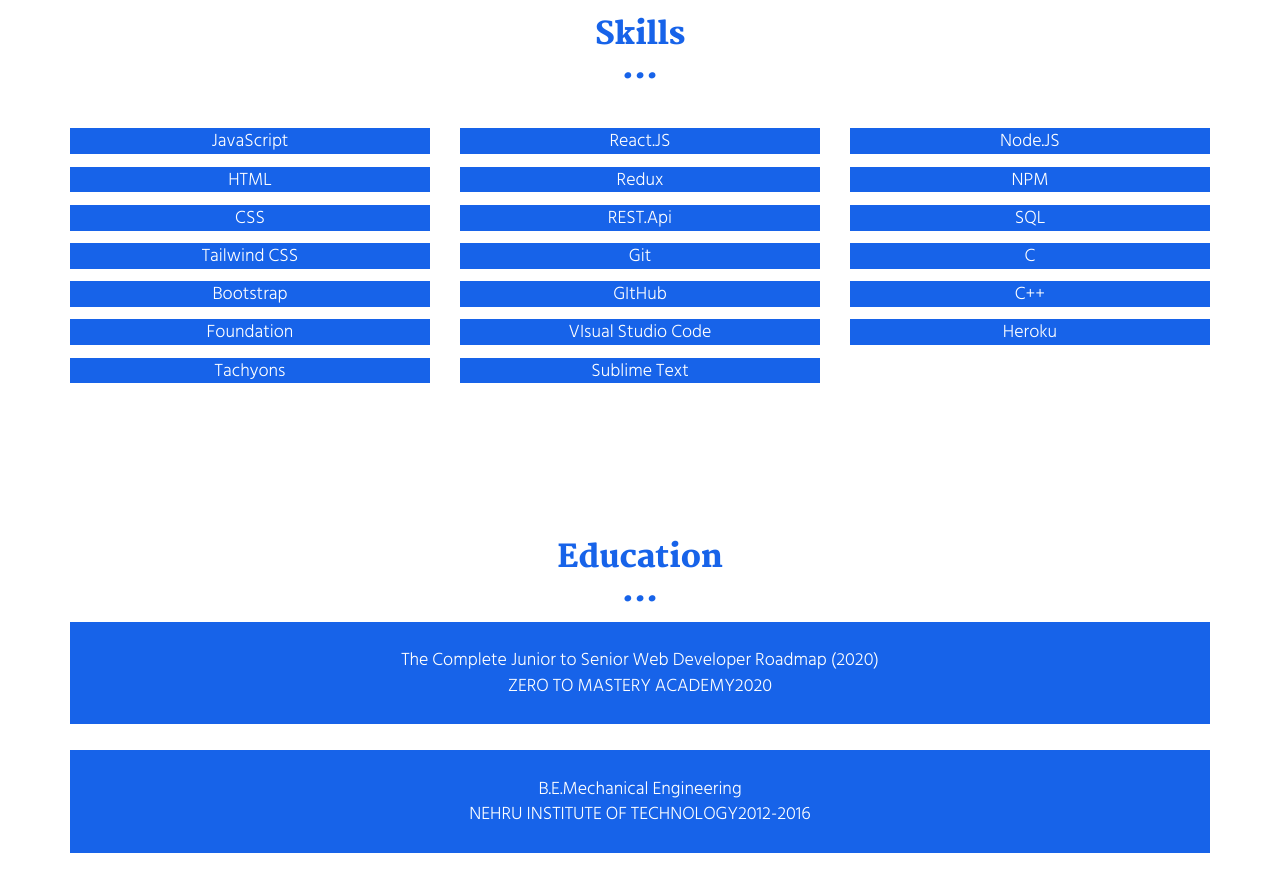
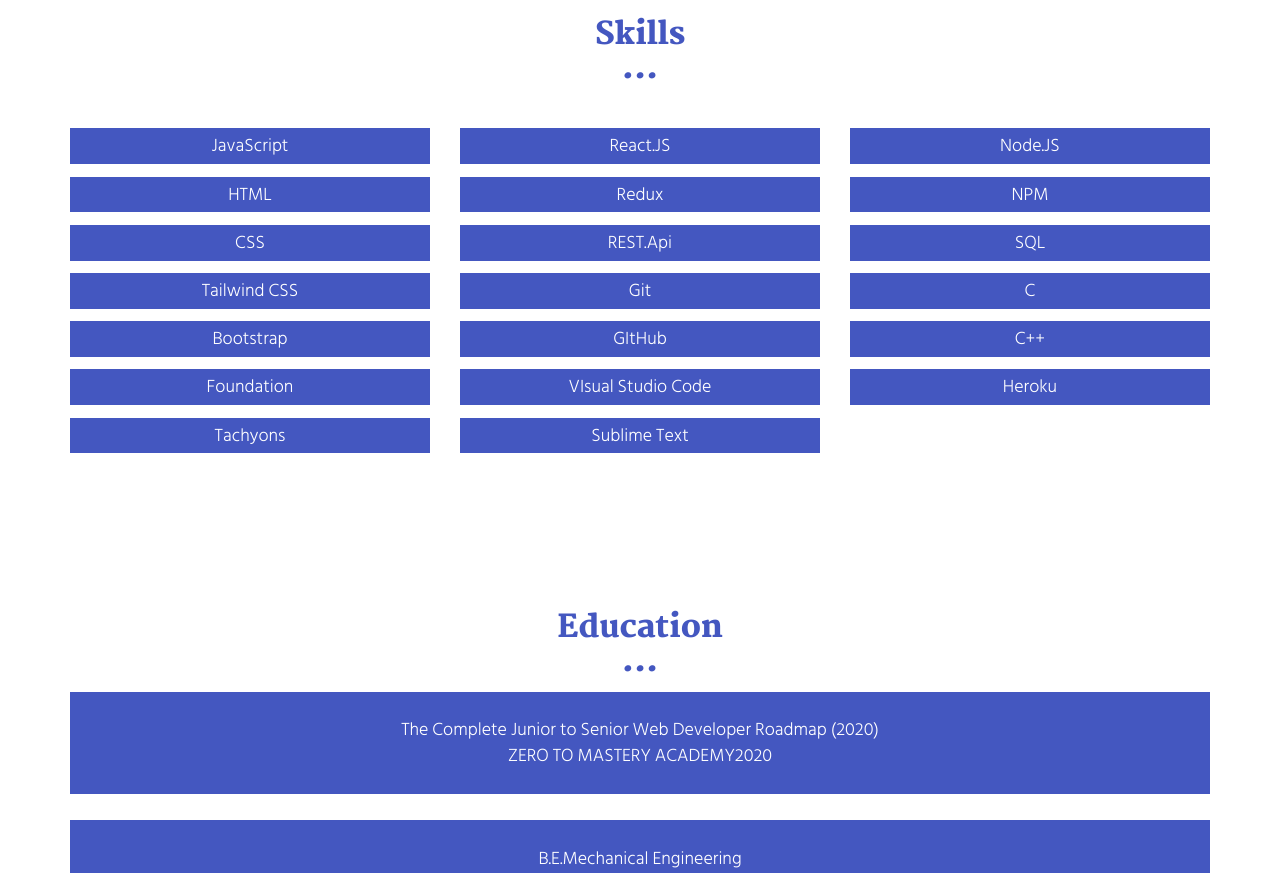
Before and after one commit to arun-me/me, a plain HTML site: page index.html in a window 1280 px wide. Shown: the part 1600-2473 px from the top of the page. Drawn offline with Linux system fonts and the light colour scheme.

Commit message:
style changes

```diff
--- a/index.html
+++ b/index.html
@@ -40,7 +40,8 @@ body {
     <nav class="navbar navbar-default active">
       <div class="container">
         <div class="navbar-header">
-        <button type="button" class="navbar-toggle collapsed" data-toggle="collapse" data-target="#navbar-collapse" aria-expanded="false">
+          <button type="button" class="navbar-toggle collapsed" data-toggle="collapse" data-target="#navbar-collapse"
+            aria-expanded="false">
             <span class="sr-only">Toggle navigation</span>
             <span class="icon-bar"></span>
             <span class="icon-bar"></span>
@@ -90,7 +91,8 @@ body {
             <h2>About Me</h2>
             <p>Full stack developer
               <br>
-            Looking for an opportunity to use my skills to develop a company and actively grow along with it. </p>
+              Looking for an opportunity to use my skills to develop a company and actively grow along with it.
+            </p>
           </div>
         </div>
       </div>
@@ -129,7 +131,8 @@ body {
                   <p>
                     FUTURE OF THIS PROJECT<br>
                     It uses a slow server.At present new users are prohibited.<br>
-                            These issues will be removed and new funcionality like peer to peer connection and chat feature will be available in future updates.
+                    These issues will be removed and new funcionality like peer to peer connection and chat feature will
+                    be available in future updates.
                   </p>
                   <a href="https://arun-me.github.io/roboly/" class="btn btn-primary" title="">
                     Discover
@@ -162,14 +165,9 @@ body {
                 </div>
               </div>
             </div>
-
           </div>
-
-
         </div>
-
       </div>
-
     </div>
   </div>
 
@@ -182,30 +180,30 @@ body {
       </div>
       <div class="row skill-content">
         <div class="col-xs-12 col-md-4">
-	       <p class="bg-primary">JavaScript</p>
-	       <p class="bg-primary">HTML</p>
-	       <p class="bg-primary">CSS</p>
-	       <p class="bg-primary">Tailwind CSS</p>
-	       <p class="bg-primary">Bootstrap</p>
-	       <p class="bg-primary">Foundation</p>
-	       <p class="bg-primary">Tachyons</p>
+          <p class="bg-primary p-2">JavaScript</p>
+          <p class="bg-primary p-2">HTML</p>
+          <p class="bg-primary p-2">CSS</p>
+          <p class="bg-primary p-2">Tailwind CSS</p>
+          <p class="bg-primary p-2">Bootstrap</p>
+          <p class="bg-primary p-2">Foundation</p>
+          <p class="bg-primary p-2">Tachyons</p>
         </div>
         <div class="col-xs-12 col-md-4">
-        	<p class="bg-primary">React.JS</p>
-        	<p class="bg-primary">Redux</p>
-        	<p class="bg-primary">REST.Api</p>
-        	<p class="bg-primary">Git</p>
-        	<p class="bg-primary">GItHub</p>
-        	<p class="bg-primary">VIsual Studio Code</p>
-        	<p class="bg-primary">Sublime Text</p>
+          <p class="bg-primary p-2">React.JS</p>
+          <p class="bg-primary p-2">Redux</p>
+          <p class="bg-primary p-2">REST.Api</p>
+          <p class="bg-primary p-2">Git</p>
+          <p class="bg-primary p-2">GItHub</p>
+          <p class="bg-primary p-2">VIsual Studio Code</p>
+          <p class="bg-primary p-2">Sublime Text</p>
         </div>
         <div class="col-xs-12 col-md-4 tc">
-        	<p class="bg-primary">Node.JS</p>
-        	<p class="bg-primary">NPM</p>
-        	<p class="bg-primary">SQL</p>
-        	<p class="bg-primary">C</p>
-        	<p class="bg-primary">C++</p>
-        	<p class="bg-primary">Heroku</p>
+          <p class="bg-primary p-2">Node.JS</p>
+          <p class="bg-primary p-2">NPM</p>
+          <p class="bg-primary p-2">SQL</p>
+          <p class="bg-primary p-2">C</p>
+          <p class="bg-primary p-2">C++</p>
+          <p class="bg-primary p-2">Heroku</p>
 
         </div>
       </div>
@@ -257,7 +255,8 @@ body {
         <div class="col-xs-12 col-md-12">
           <div class="section-container-spacer">
             <h2 class="text-center">Get in touch</h2>
-            <p class="text-center">Fell free to connect with me, and to get updates on my future projects, subscribe to my newsletter.(mail me for any queries)</p>
+            <p class="text-center">Fell free to connect with me, and to get updates on my future projects, subscribe to
+              my newsletter.(mail me for any queries)</p>
           </div>
           <div class="card-container">
             <div class="card card-shadow col-xs-10 col-xs-offset-1 col-md-8 col-md-offset-2 reveal">
@@ -340,7 +339,8 @@ body {
                 <a href="https://arun-me.github.io/me/" class="social-round-icon white-round-icon fa-icon" title="">
                   <i class="fa fa-chrome" aria-hidden="true"></i>
                 </a>
-              <a href="https://www.linkedin.com/in/arun-surendharan/" class="social-round-icon white-round-icon fa-icon" title="">
+                <a href="https://www.linkedin.com/in/arun-surendharan/"
+                  class="social-round-icon white-round-icon fa-icon" title="">
                   <i class="fa fa-linkedin" aria-hidden="true"></i>
                 </a>
               </p>
@@ -378,6 +378,8 @@ body {
   ga('send', 'pageview');
 </script>
 
---> <script type="text/javascript" src="./main.0cf8b554.js"></script></body>
+-->
+  <script type="text/javascript" src="./main.0cf8b554.js"></script>
+</body>
 
 </html>
```
Also changed, not shown: main.550dcf66.css. Lines whose indentation alone changed are shown as unchanged.
